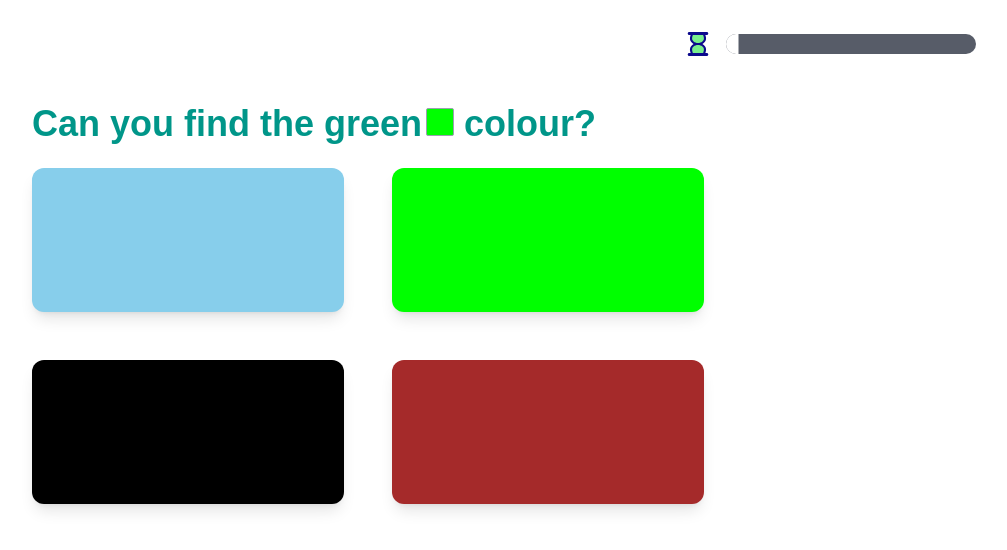
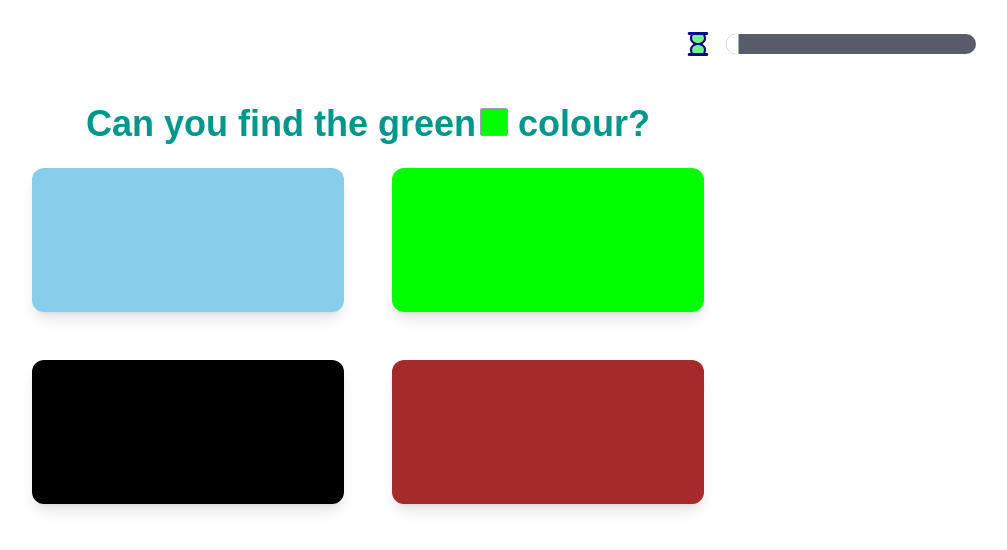
Before and after one commit to tomelleyz/kiddyverse, a Next.js app: page /colours/components/Game in a window 1280 px wide. Shown: the top 550 px of the page, without its empty margins (272-1279 px from the left). Built offline with nearby package versions, Linux system fonts and the light colour scheme.

Commit message:
feat: add layout animation to targetColor changes

```diff
--- a/package.json
+++ b/package.json
@@ -9,6 +9,7 @@
     "lint": "next lint"
   },
   "dependencies": {
+    "motion": "^12.23.3",
     "next": "15.3.5",
     "react": "^19.0.0",
     "react-dom": "^19.0.0"
--- a/src/pages/colours/components/Game.js
+++ b/src/pages/colours/components/Game.js
@@ -1,4 +1,5 @@
 import { useEffect, useState } from "react";
+import { motion } from "motion/react";
 
 const allColors = [
   { name: "Red", hexcode: "#FF0000" },
@@ -167,15 +168,26 @@ export default function Game() {
 
           <div className="mx-auto max-w-2xl">
             {targetColor && (
-              <h1 className="mb-6 text-4xl font-semibold text-teal-600">
+              <motion.h1
+                layout="preserve-aspect"
+                id="colorQuiz"
+                className="mx-auto mb-6 w-fit text-4xl font-semibold text-teal-600"
+              >
                 Can you find the{" "}
-                <span className="lowercase">{targetColor.name}</span>
-                <span
-                  className="ml-1 inline-block size-7 rounded-xs border border-gray-400"
-                  style={{ backgroundColor: targetColor.hexcode }}
-                ></span>{" "}
+                <motion.span
+                  key={targetColor.name}
+                  initial={{ opacity: 0 }}
+                  animate={{ opacity: 1 }}
+                  transition={{ delay: 0.3 }}
+                >
+                  <span className="lowercase">{targetColor.name}</span>
+                  <span
+                    className="ml-1 inline-block size-7 rounded-xs border border-gray-400"
+                    style={{ backgroundColor: targetColor.hexcode }}
+                  ></span>{" "}
+                </motion.span>
                 colour?
-              </h1>
+              </motion.h1>
             )}
             <div className="grid grid-cols-2 gap-6 sm:gap-12">
               {displayedOptions.map((color) => (
```
Also changed, not shown: 1 other file (tests, documents, lock files or other folders).
